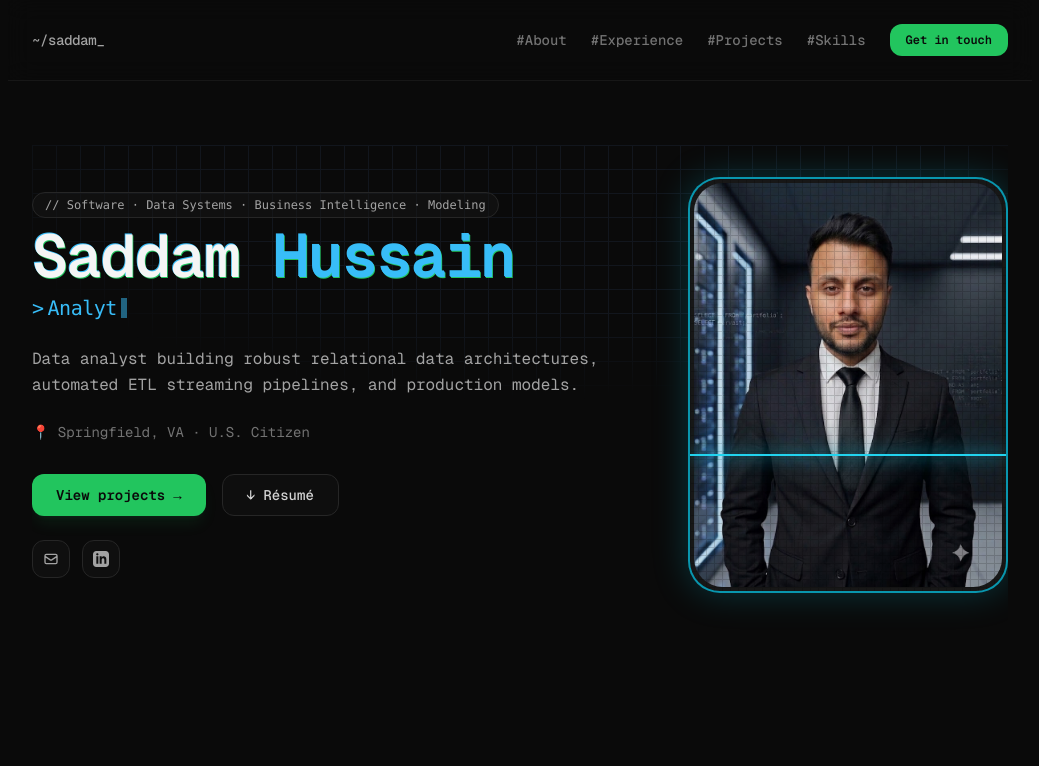
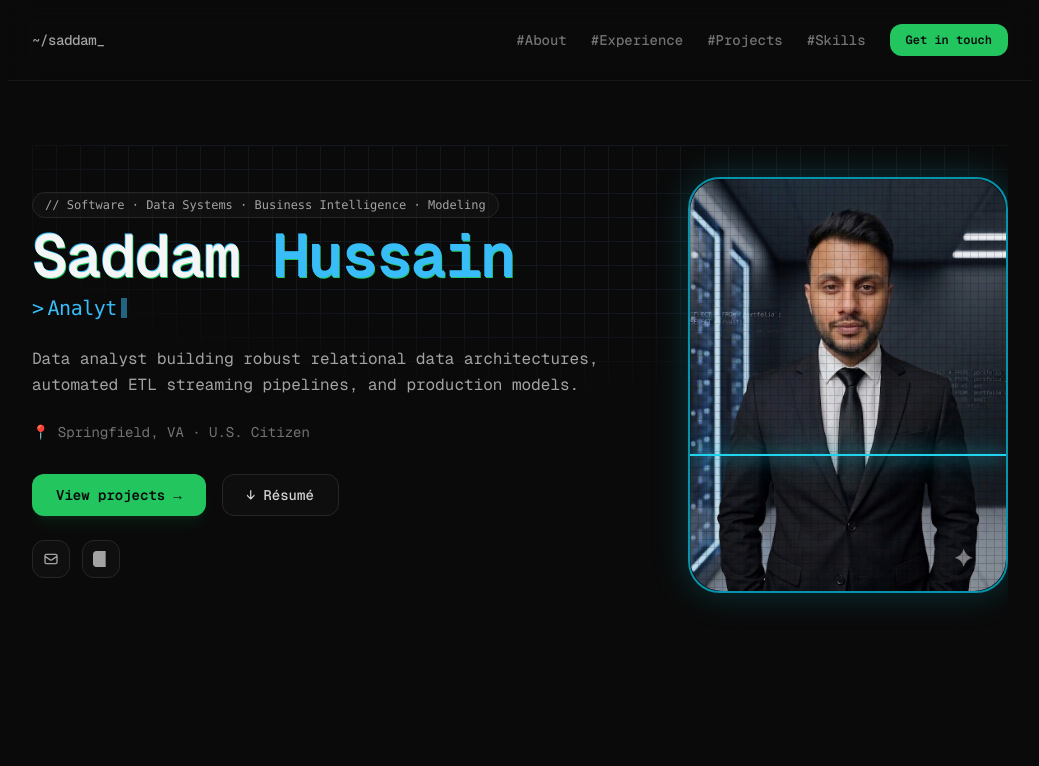
Before and after one commit to drsaddam000-gif/drsaddam000-gif.github.io, a plain HTML site: page index.html in a window 1280 px wide. Shown: the top 766 px of the page, without its empty margins (120-1159 px from the left). Drawn offline with nearby package versions, Linux system fonts and the light colour scheme.

Commit message:
Update index.html

```diff
--- a/index.html
+++ b/index.html
@@ -118,19 +118,19 @@
                                 <svg class="w-4 h-4" fill="none" stroke="currentColor" stroke-width="2" viewBox="0 0 24 24"><path d="M3 8l7.89 5.26a2 2 0 002.22 0L21 8M5 19h14a2 2 0 002-2V7a2 2 0 00-2-2H5a2 2 0 00-2 2v10a2 2 0 002 2z"></path></svg>
                             </a>
                             <a href="https://linkedin.com" target="_blank" class="p-2.5 rounded-xl border border-neutral-800 bg-neutral-900/40 text-neutral-400 hover:text-neutral-200 hover:bg-neutral-900/80 transition-all flex items-center justify-center" title="LinkedIn">
-                                <svg class="w-4 h-4" fill="currentColor" viewBox="0 0 24 24"><path d="M19 0h-14c-2.761 0-5 2.239-5 5v14c0 2.761 2.239 5 5 5h14c2.762 0 5-2.239 5-5v-14c0-2.761-2.238-5-5-5zm-11 19h-3v-11h3v11zm-1.5-12.268c-.966 0-1.75-.779-1.75-1.75s.784-1.75 1.75-1.75 1.75.779 1.75 1.75-.784 1.75-1.75 1.75zm13.5 12.268h-3v-5.604c0-3.368-4-3.113-4 0v5.604h-3v-11h3v1.765c1.396-2.586 7-2.777 7 2.476v6.759z"/></svg>
+                                <svg class="w-4 h-4" fill="currentColor" viewBox="0 0 24 24"><path d="M19 0h-14c-2.761 0-5 2.239-5 5v14c0 2.761 2.239 5 5 5h14c2.762 0 5-2.239(5 5v-14c0-2.761-2.238-5-5-5zm-11 19h-3v-11h3v11zm-1.5-12.268c-.966 0-1.75-.779-1.75-1.75s.784-1.75 1.75-1.75 1.75.779 1.75 1.75-.784 1.75-1.75 1.75zm13.5 12.268h-3v-5.604c0-3.368-4-3.113-4 0v5.604h-3v-11h3v1.765c1.396-2.586 7-2.777 7 2.476v6.759z"/></svg>
                             </a>
                         </div>
                     </div>
                 </div>
 
                 <div class="flex-shrink-0 mx-auto md:mx-0 w-64 h-80 md:w-80 md:h-[26rem]">
-                    <div class="relative p-1 rounded-[2rem] border-2 border-cyan-500/80 shadow-[0_0_35px_rgba(6,182,212,0.25)] overflow-hidden h-full w-full bg-neutral-900">
-                        <div class="absolute inset-0 bg-[linear-gradient(to_right,#000_1px,transparent_1px),linear-gradient(to_bottom,#000_1px,transparent_1px)] bg-[size:0.5rem_0.5rem] opacity-15 pointer-events-none z-20 rounded-[1.8rem]"></div>
+                    <div class="relative rounded-[2rem] border-2 border-cyan-500/80 shadow-[0_0_35px_rgba(6,182,212,0.25)] overflow-hidden h-full w-full bg-transparent">
+                        <div class="absolute inset-0 bg-[linear-gradient(to_right,#000_1px,transparent_1px),linear-gradient(to_bottom,#000_1px,transparent_1px)] bg-[size:0.5rem_0.5rem] opacity-15 pointer-events-none z-20 rounded-[2rem]"></div>
 
                         <div class="absolute inset-x-0 h-[2px] bg-cyan-400 shadow-[0_0_15px_#22d3ee,0_0_30px_#22d3ee] z-30 pointer-events-none scanline"></div>
 
-                        <img src="portrait.jpg" alt="Saddam Hussain Portrait" class="w-full h-full rounded-[1.8rem] object-cover object-top relative z-10 filter brightness-95">
+                        <img src="portrait.jpg" alt="Saddam Hussain Portrait" class="w-full h-full rounded-[2rem] object-cover object-top relative z-10 filter brightness-95">
                     </div>
                 </div>
 
```
